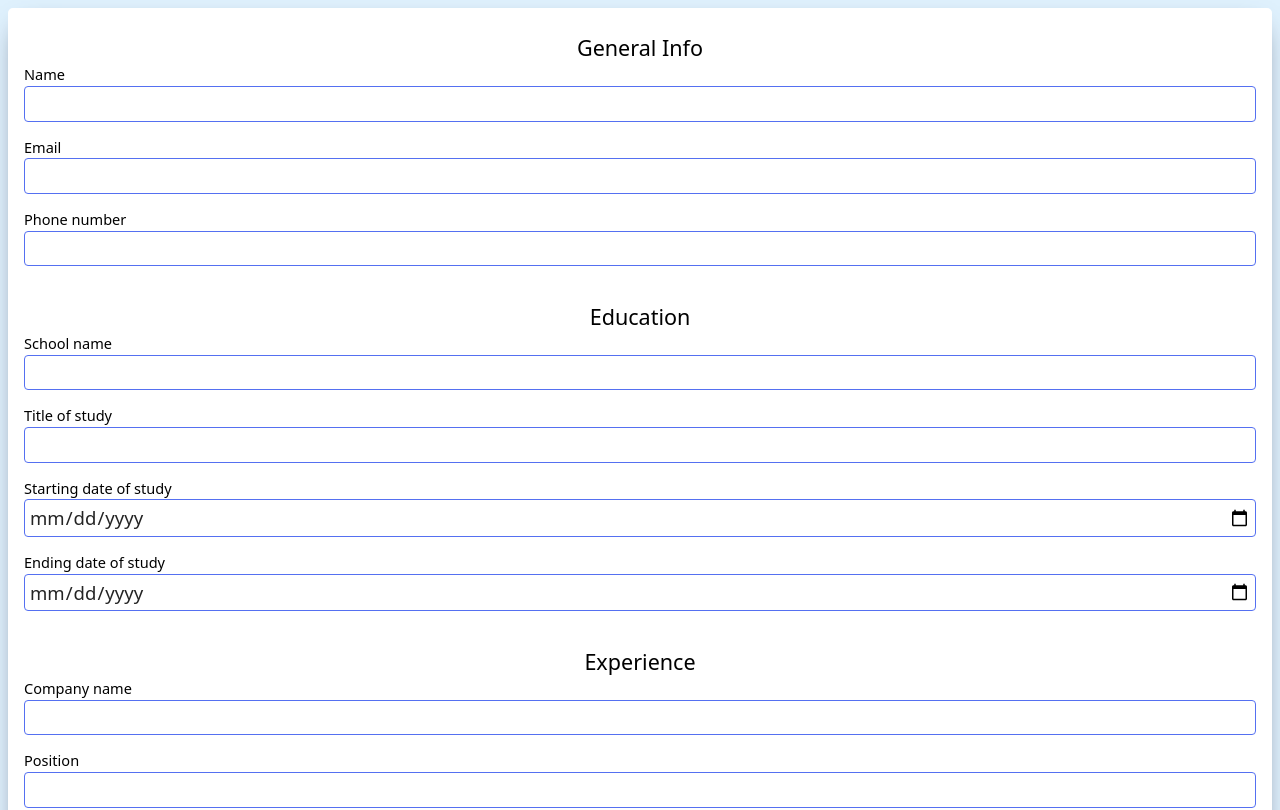
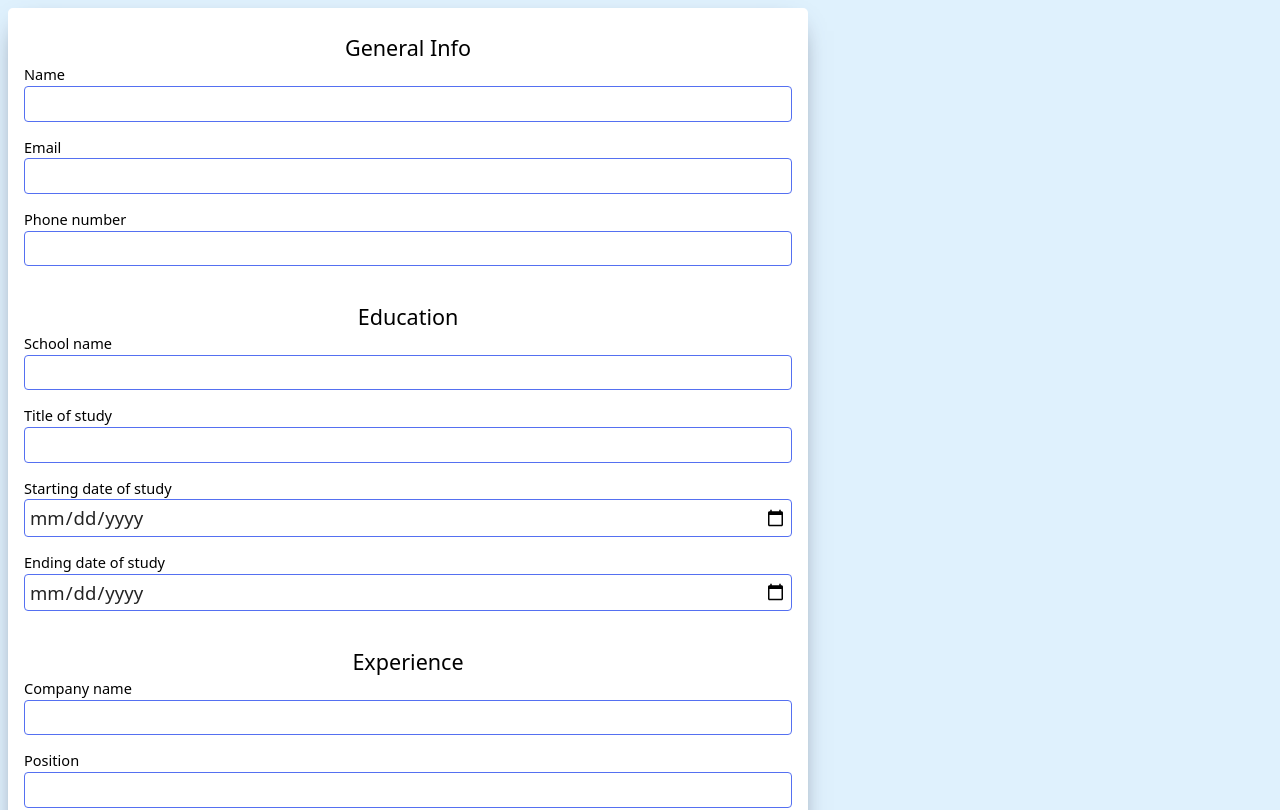
Before and after one commit to dawidtt/cv-app-odin, a React (Vite) app in the folder cv-app/: page / in a window 1280 px wide. Shown: the top 810 px of the page. Built offline with nearby package versions, Linux system fonts and the light colour scheme.

Commit message:
Move data higher in modules

```diff
--- a/cv-app/src/App.jsx
+++ b/cv-app/src/App.jsx
@@ -1,8 +1,81 @@
 import "./App.css";
 import Form from "./Form";
+import { useState } from "react";
 
 function App() {
-  return <Form />;
+  const [inputs, setInputs] = useState([
+    { id: "name", value: "" },
+    { id: "phoneNumber", value: "" },
+    { id: "email", value: "" },
+    { id: "schoolName", value: "" },
+    { id: "titleOfStudy", value: "" },
+    { id: "startSchoolDate", value: "" },
+    { id: "endSchoolDate", value: "" },
+    { id: "companyName", value: "" },
+    { id: "postion", value: "" },
+    { id: "responsibilities", value: [{ id: crypto.randomUUID(), value: "" }] },
+    { id: "startJobDate", value: "" },
+    { id: "endJobDate", value: "" },
+  ]);
+
+  function onSubmit() {}
+
+  function addInput(e) {
+    e.preventDefault();
+    setInputs((prevInputs) =>
+      prevInputs.map((input) =>
+        input.id === "responsibilities"
+          ? {
+              ...input,
+              value: [...input.value, { id: crypto.randomUUID(), value: "" }],
+            }
+          : input
+      )
+    );
+  }
+
+  function removeInput(id) {
+    setInputs((prevInputs) =>
+      prevInputs.map((input) =>
+        input.id === "responsibilities"
+          ? { ...input, value: input.value.filter((res) => res.id !== id) }
+          : input
+      )
+    );
+  }
+  function changeResponsibilityInput(responsibilityId, newValue) {
+    setInputs((prevInputs) => {
+      return prevInputs.map((input) => {
+        if (input.id === "responsibilities") {
+          return {
+            ...input,
+            value: input.value.map((res) =>
+              res.id === responsibilityId ? { ...res, value: newValue } : res
+            ),
+          };
+        }
+        return input;
+      });
+    });
+  }
+
+  function onChange(id, value) {
+    setInputs((prevInputs) =>
+      prevInputs.map((input) =>
+        input.id === id ? { ...input, value: value } : input
+      )
+    );
+  }
+  return (
+    <Form
+      onSubmit={onSubmit}
+      addInput={addInput}
+      removeInput={removeInput}
+      changeResponsibilityInput={changeResponsibilityInput}
+      onChange={onChange}
+      inputs={inputs}
+    />
+  );
 }
 
 export default App;
--- a/cv-app/src/Form.jsx
+++ b/cv-app/src/Form.jsx
@@ -1,70 +1,15 @@
-import { useState } from "react";
 import Responsibilities from "./ResponsibilitiesList";
 import TextInput from "./TextInput";
 import "./styles/Form.css";
 
-function Form() {
-  const [inputs, setInputs] = useState([
-    { id: "name", value: "" },
-    { id: "phoneNumber", value: "" },
-    { id: "email", value: "" },
-    { id: "schoolName", value: "" },
-    { id: "titleOfStudy", value: "" },
-    { id: "startSchoolDate", value: "" },
-    { id: "endSchoolDate", value: "" },
-    { id: "companyName", value: "" },
-    { id: "postion", value: "" },
-    { id: "responsibilities", value: [{ id: crypto.randomUUID(), value: "" }] },
-    { id: "startJobDate", value: "" },
-    { id: "endJobDate", value: "" },
-  ]);
-
-  function addInput(e) {
-    e.preventDefault();
-    setInputs((prevInputs) =>
-      prevInputs.map((input) =>
-        input.id === "responsibilities"
-          ? {
-              ...input,
-              value: [...input.value, { id: crypto.randomUUID(), value: "" }],
-            }
-          : input
-      )
-    );
-  }
-
-  function removeInput(id) {
-    setInputs((prevInputs) =>
-      prevInputs.map((input) =>
-        input.id === "responsibilities"
-          ? { ...input, value: input.value.filter((res) => res.id !== id) }
-          : input
-      )
-    );
-  }
-  function changeResponsibilityInput(responsibilityId, newValue) {
-    setInputs((prevInputs) => {
-      return prevInputs.map((input) => {
-        if (input.id === "responsibilities") {
-          return {
-            ...input,
-            value: input.value.map((res) =>
-              res.id === responsibilityId ? { ...res, value: newValue } : res
-            ),
-          };
-        }
-        return input;
-      });
-    });
-  }
-
-  function onChange(id, value) {
-    setInputs((prevInputs) =>
-      prevInputs.map((input) =>
-        input.id === id ? { ...input, value: value } : input
-      )
-    );
-  }
+function Form({
+  onSubmit,
+  addInput,
+  removeInput,
+  changeResponsibilityInput,
+  onChange,
+  inputs,
+}) {
   return (
     <form>
       <section className="general-info">
--- a/cv-app/src/styles/Form.css
+++ b/cv-app/src/styles/Form.css
@@ -6,6 +6,7 @@ form {
   -webkit-box-shadow: 0px 10px 26px -13px rgba(66, 68, 90, 1);
   -moz-box-shadow: 0px 10px 26px -13px rgba(66, 68, 90, 1);
   box-shadow: 0px 10px 26px -13px rgba(66, 68, 90, 1);
+  max-width: 800px;
 }
 fieldset {
   border-radius: 6px;
```
